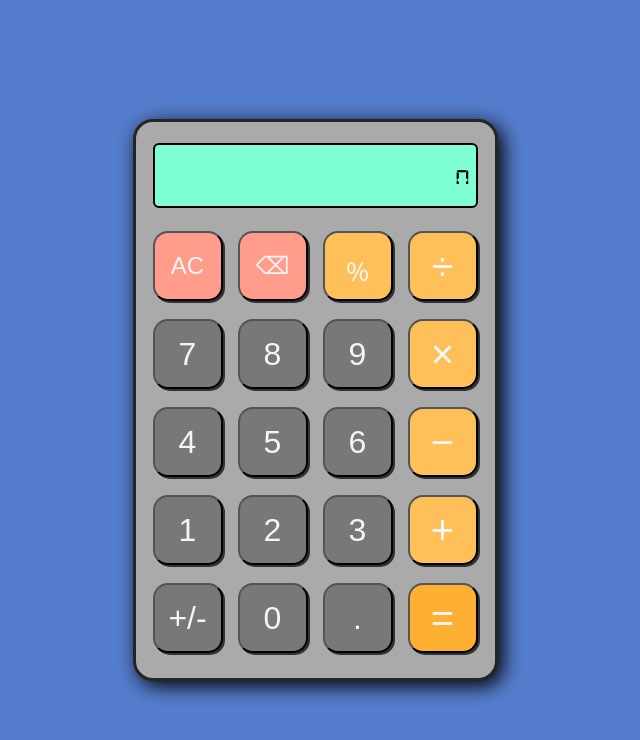
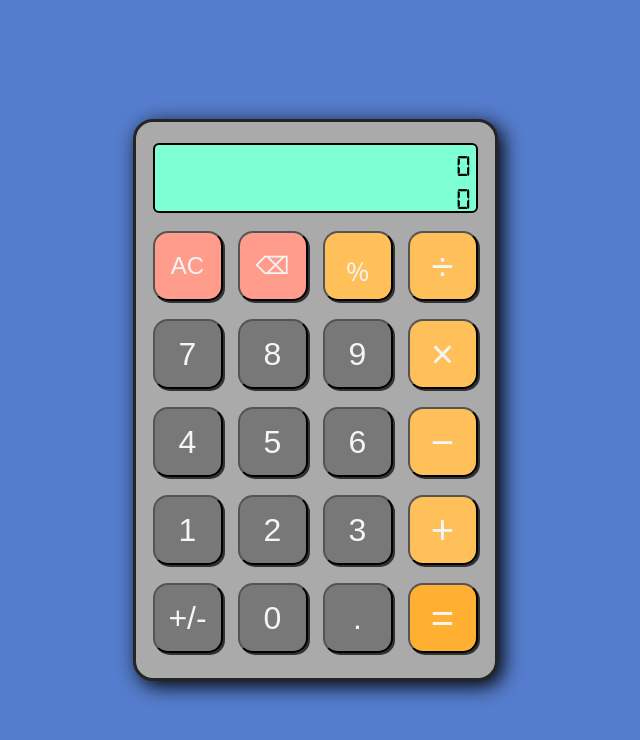
Before and after one commit to Dumin1120/FSW-React-Calculator, a React (Create React App) app: page / in a window 1280 px wide. Shown: the top 740 px of the page, without its empty margins (325-965 px from the left). Built offline with nearby package versions, Linux system fonts and the light colour scheme.

Commit message:
Add last operation history and bug fixes

```diff
--- a/src/components/Calculator.js
+++ b/src/components/Calculator.js
@@ -30,12 +30,61 @@
 import React, { Component } from 'react'
 import CalculatorUI from "./CalculatorUI"
 
+const cleanTrailingZeros = (numStr) => {
+    if (numStr === "ERROR" || numStr.includes("e") || !numStr.includes(".")) return numStr
+    const numArr = numStr.split("")
+    while (("0.").includes(numArr[numArr.length - 1])) {
+        if (numArr.pop() === ".") break
+    }
+    return numArr.join("")
+}
+const getDecimalDigitLength = (numStr) => {
+    if (numStr.includes("e+")) return 0
+    if (numStr.includes("e-")) {
+        const expLength = Math.abs(numStr.split("e")[1])
+        if (!numStr.includes(".")) return expLength
+        const decLength = numStr.split(".")[1].split("e")[0].length
+        return decLength + expLength
+    }
+    if (numStr.includes(".")) return numStr.split(".")[1].length
+    return 0
+}
+const calculateResult = (numOne, numTwo, operator) => {
+    if (numOne === "ERROR" || numTwo === "ERROR") return "ERROR"
+    if (isNaN(numOne) || isNaN(numTwo)) return "NaN"
+    const lengthOne = getDecimalDigitLength(numOne)
+    const lengthTwo = getDecimalDigitLength(numTwo)
+    const maxLength = Math.max(lengthOne, lengthTwo)
+    switch (operator) {
+        case "+": return Number((Number(numOne) + Number(numTwo)).toFixed(maxLength)).toString()
+        case "-": return Number((Number(numOne) - Number(numTwo)).toFixed(maxLength)).toString()
+        case "*": return Number((Number(numOne) * Number(numTwo)).toFixed(lengthOne + lengthTwo)).toString()
+        case "/":
+            if (!Number(numTwo)) return "ERROR"
+            const result = (Number(numOne) / Number(numTwo)).toString()
+            let numStr = result.includes("e") ? result.split("e")[0] : result
+            const decimalLength = numStr.includes(".") ? numStr.split(".")[1].length : 0
+            if (decimalLength < 10 ) return result
+            const lastSecondDigit = numStr.charAt(numStr.length - 2)
+            const lastThirdDigit = numStr.charAt(numStr.length - 3)
+            const lastTwoDigitsRemoved = numStr.slice(0, numStr.length - 2)
+            const addingExtra = (0).toFixed(decimalLength - 3) + 1
+            const extraOpr = numStr[0] === "-" ? "-" : "+"
+            numStr = lastSecondDigit === "0" && lastThirdDigit === "0" ? Number(lastTwoDigitsRemoved).toString()
+                   : lastSecondDigit === "9" && lastThirdDigit === "9" ? calculateResult(lastTwoDigitsRemoved, addingExtra, extraOpr)
+                                                                       : numStr
+            return numStr + (result.includes("e") ? result.slice(result.search("e")) : "")
+        default : return
+    }
+}
+
 export default class Calculator extends Component {
     constructor() {
         super()
         this.state = {
             userKey: null,
             display: "0",
+            history: "0",
             recentNum: null,
             storedNum: null,
             currentOpr: null,
@@ -49,6 +98,7 @@ export default class Calculator extends Component {
         this.setState({
             userKey: null,
             display: "0",
+            history: "0",
             recentNum: null,
             storedNum: null,
             currentOpr: null,
@@ -59,11 +109,10 @@ export default class Calculator extends Component {
         })
     }
     pressKeyDelete = () => {
+        const errorCheck = (numStr) => numStr === "ERROR" || numStr.includes("e") || numStr.includes("Infinity") || isNaN(numStr)
         const deleteLastDigit = (numStr) => {
-            if (numStr === "ERROR" || numStr.includes("e") || numStr.includes("Infinity") || isNaN(numStr)) return numStr
-            if (numStr.length === 1 || (numStr.length === 2 && numStr.charAt(0) === "-") || numStr === "-0.") {
-                return "0"
-            }
+            if (errorCheck(numStr)) return numStr
+            if (numStr.length === 1 || (numStr.length === 2 && numStr.charAt(0) === "-") || numStr === "-0.") return "0"
             return numStr.slice(0, numStr.length - 1)
         }
         const { display, resetDisplay, stage } = this.state
@@ -74,7 +123,7 @@ export default class Calculator extends Component {
                 this.setState({ display: result, resetDisplay: false, stage: 2 })
                 return
             case 5:
-                const stageNum = result === "ERROR" || result.includes("e") || result.includes("Infinity") || isNaN(result) ? 5 : 6
+                const stageNum = errorCheck(result) ? 5 : 6
                 this.setState({ display: result, stage: stageNum })
                 return
             case 3:
@@ -99,11 +148,8 @@ export default class Calculator extends Component {
         const result = setNum(display, userKey)
         switch (stage) {
             case 1:
-                if (resetDisplay) {
-                    this.setState({ display: userKey, resetDisplay: false, stage: 2 })
-                    return
-                }
-            // eslint-disable-next-line
+                if (resetDisplay) return this.setState({ display: userKey, resetDisplay: false, stage: 2 })
+                // eslint-disable-next-line
             case 2:
                 this.setState({ display: result, allClear: false, stage: 2 })
                 return
@@ -130,14 +176,6 @@ export default class Calculator extends Component {
         }
     }
     pressKeyOperator = () => {
-        const cleanTrailingZeros = (numStr) => {
-            if (numStr === "ERROR" || numStr.includes("e") || !numStr.includes(".")) return numStr
-            const numArr = numStr.split("")
-            while (numArr[numArr.length - 1] === "0" || numArr[numArr.length - 1] === ".") {
-                if (numArr.pop() === ".") break
-            }
-            return numArr.join("")
-        }
         const proceedCalculation = (oprOne, oprTwo) => {
             const operators = "*/"
             const oprOnePrec = operators.includes(oprOne) ? 2 : 1
@@ -151,10 +189,7 @@ export default class Calculator extends Component {
                 this.setState({ display: result, currentOpr: userKey, resetDisplay: false, allClear: false, stage: 3 })
                 return
             case 4:
-                if (proceedCalculation(currentOpr, userKey)) {
-                    this.pressKeyEqual()
-                    return
-                }
+                if (proceedCalculation(currentOpr, userKey)) return this.pressKeyEqual()
                 this.setState({ display: result, currentOpr: userKey, storedOpr: currentOpr, stage: 8 })
                 return
             case 2:
@@ -167,10 +202,7 @@ export default class Calculator extends Component {
                 return
             case 8:
             case 10:
-                if (proceedCalculation(storedOpr, userKey)) {
-                    this.pressKeyEqual()
-                    return
-                }
+                if (proceedCalculation(storedOpr, userKey)) return this.pressKeyEqual()
                 this.setState({ display: result, currentOpr: userKey })
                 return
             case 9:
@@ -182,56 +214,14 @@ export default class Calculator extends Component {
         }
     }
     pressKeyEqual = () => {
-        const getDecimalDigitLength = (numStr) => {
-            if (numStr.includes("e+")) return 0
-            if (numStr.includes("e-")) {
-                const expLength = Math.abs(numStr.split("e")[1])
-                if (!numStr.includes(".")) {
-                    return expLength
-                }
-                const decLength = numStr.split(".")[1].split("e")[0].length
-                return decLength + expLength
-            }
-            if (numStr.includes(".")) {
-                return numStr.split(".")[1].length
-            }
-            return 0
-        }
-        const calculateResult = (numOne, numTwo, operator) => {
-            if (numOne === "ERROR" || numTwo === "ERROR") return "ERROR"
-            if (isNaN(numOne) || isNaN(numTwo)) return "NaN"
-            const lengthOne = getDecimalDigitLength(numOne)
-            const lengthTwo = getDecimalDigitLength(numTwo)
-            const longerLength = Math.max(lengthOne, lengthTwo)
-            switch (operator) {
-                case "+": return Number((Number(numOne) + Number(numTwo)).toFixed(longerLength)).toString()
-                case "-": return Number((Number(numOne) - Number(numTwo)).toFixed(longerLength)).toString()
-                case "*": return Number((Number(numOne) * Number(numTwo)).toFixed(lengthOne + lengthTwo)).toString()
-                case "/":
-                    if (!Number(numTwo)) return "ERROR"
-                    const result = (Number(numOne) / Number(numTwo)).toString()
-                    let numStr = result.includes("e") ? result.split("e")[0] : result
-                    const decimalLength = numStr.includes(".") ? numStr.split(".")[1].length : 0
-                    if (decimalLength < 10 ) return result
-                    const lastSecondDigit = numStr.charAt(numStr.length - 2)
-                    const lastThirdDigit = numStr.charAt(numStr.length - 3)
-                    const lastTwoDigitsRemoved = numStr.slice(0, numStr.length - 2)
-                    const addingExtra = (0).toFixed(decimalLength - 3) + 1
-                    const extraOpr = numStr[0] === "-" ? "-" : "+"
-                    numStr = lastSecondDigit === "0" && lastThirdDigit === "0" ? Number(lastTwoDigitsRemoved).toString()
-                           : lastSecondDigit === "9" && lastThirdDigit === "9" ? calculateResult(lastTwoDigitsRemoved, addingExtra, extraOpr)
-                                                                               : numStr
-                    return numStr + (result.includes("e") ? result.slice(result.search("e")) : "")
-                default : return
-            }
-        }
         const { userKey, display, recentNum, storedNum, currentOpr, storedOpr, stage } = this.state
         let result = null
         switch (stage) {
             case 1:
                 return
             case 2:
-                this.setState({ resetDisplay: true, allClear: false, stage: 1 })
+                result = cleanTrailingZeros(display)
+                this.setState({ display: result, resetDisplay: true, allClear: false, stage: 1 })
                 return
             case 5:
             case 6:
@@ -254,8 +244,8 @@ export default class Calculator extends Component {
                     this.setState({ display: result, recentNum: display, stage: 5 })
                     return
                 }
-                const choice = stage === 4 ? result : display
-                this.setState({ display: result, recentNum: choice, currentOpr: userKey, stage: 3 })
+                const recentVal = stage === 4 ? result : display
+                this.setState({ display: result, recentNum: recentVal, currentOpr: userKey, stage: 3 })
                 return
             case 9:
             case 11:
@@ -294,7 +284,7 @@ export default class Calculator extends Component {
     }
     pressKeyDecimal = () => {
         const addDecimalPoint = (numStr) => {
-            if (numStr === "ERROR" || numStr.includes(".") || numStr.includes("e") || numStr.includes("Infinity") || isNaN(numStr)) return numStr
+            if (numStr.includes(".")) return numStr
             return numStr + "."
         }
         const { display, recentNum, stage } = this.state
@@ -307,15 +297,14 @@ export default class Calculator extends Component {
             case 5:
                 this.setState({ display: result, stage: 6 })
                 return
-            case 3:
-            case 7:
-                this.setState({ display: result, recentNum: display, stage: 4 })
-                return
             case 8:
                 this.setState({ display: result, recentNum: display, storedNum: recentNum, stage: 9 })
                 return
+            case 3:
+            case 7:
             case 10:
-                this.setState({ display: result, recentNum: display, stage: 11 })
+                const stageNum = stage === 10 ? 11 : 4
+                this.setState({ display: result, recentNum: display, stage: stageNum })
                 return
             case 2:
             case 4:
@@ -329,7 +318,8 @@ export default class Calculator extends Component {
         }
     }
     pressKeyPercent = () => {
-        const applyPercentage = (numStr) => numStr === "ERROR" || numStr.includes("Infinity") || isNaN(numStr) ? numStr : (Number(numStr) / 100).toString()
+        const errorCheck = (numStr) => numStr === "ERROR" || numStr.includes("Infinity") || isNaN(numStr)
+        const applyPercentage = (numStr) => errorCheck(numStr) ? numStr : calculateResult(numStr, "0.01", "*")
         const { display, recentNum, resetDisplay, stage } = this.state
         const result = applyPercentage(display)
         switch (stage) {
@@ -338,7 +328,7 @@ export default class Calculator extends Component {
                 this.setState({ display: result, resetDisplay: false, stage: 2 })
                 return
             case 5:
-                const stageNum = result === "ERROR" || result.includes("Infinity") || isNaN(result) ? 5 : 6
+                const stageNum = errorCheck(result) ? 5 : 6
                 this.setState({ display: result, stage: stageNum })
                 return
             case 8:
@@ -370,6 +360,7 @@ export default class Calculator extends Component {
     }
     sendUserKey = () => {
         const { userKey } = this.state
+        if (userKey === "=") this.equalSignHistory()
         const others = "cdi=.%"
         if (!others.includes(userKey)) return ("+-*/").includes(userKey) ? this.pressKeyOperator() : this.pressKeyNumber()
         switch (userKey) {
@@ -382,13 +373,57 @@ export default class Calculator extends Component {
             default : return
         }
     }
+    equalSignHistory = () => {
+        const convertToMathOperator = (operator) => {
+            switch (operator) {
+                case "/": return "÷"
+                case "*": return "×"
+                case "-": return "−"
+                default : return "+"
+            }
+        }
+        const { display, recentNum, storedNum, currentOpr, storedOpr, stage } = this.state
+        const result = cleanTrailingZeros(display)
+        const currMathOpr = convertToMathOperator(currentOpr)
+        const storMathOpr = convertToMathOperator(storedOpr)
+        const operationArr = []
+        switch (stage) {
+            case 1:
+            case 2:
+                operationArr.push(result)
+                break
+            case 3:
+                operationArr.push(result, currMathOpr, result)
+                break
+            case 4:
+                operationArr.push(recentNum, currMathOpr, result)
+                break
+            case 5:
+            case 6:
+            case 7:
+                operationArr.push(result, currMathOpr, recentNum)
+                break
+            case 8:
+                operationArr.push(recentNum, storMathOpr, result, currMathOpr)
+                break
+            case 10:
+                operationArr.push(storedNum, storMathOpr, result, currMathOpr)
+                break
+            case 9:
+            case 11:
+                operationArr.push(storedNum, storMathOpr, recentNum, currMathOpr, result)
+                break
+            default:
+                break
+        }
+        this.setState({ history: operationArr.join(" ") + " =" })
+    }
     render() {
         return (
             <CalculatorUI
                 getUserKey={this.getUserKey}
                 formSubmit={this.formSubmit}
-                display={this.state.display}
-                allClear={this.state.allClear}
+                {...this.state}
             />
         )
     }
--- a/src/components/CalculatorUI.css
+++ b/src/components/CalculatorUI.css
@@ -53,23 +53,22 @@ body {
 #calc-n9  { grid-area: n9 }
 #calc-n0  { grid-area: n0 }
 #calc-scr {
-    display: flex;
-    align-items: center;
-    margin: 5px 5px 10px 5px;
+    display: grid;
+    grid-template-rows: 1fr 1fr;
+    margin: 5px;
     border: 2px solid black;
     border-radius: 6px;
     background-color: aquamarine;
+    padding-right: 5px;
 }
-#calc-text-scr {
+.calc-scr-display {
     display: flex;
-    flex-flow: row nowrap;
     justify-content: flex-end;
     align-items: center;
     font-family: "digital7";
     font-size: 1.9em;
-    margin-right: 6px;
     overflow: hidden;
-    width: 100%;
+    white-space: nowrap;
 }
 .calc-btn {
     cursor: pointer;
@@ -88,7 +87,7 @@ body {
 }
 .calc-btn:active {
     color: rgb(207, 207, 207);
-    box-shadow: inset 2px 2px rgb(10, 10, 10)
+    box-shadow: inset 2px 2px rgb(10, 10, 10);
 }
 .mem-btn {
     background-color: rgb(255, 156, 139);
@@ -101,7 +100,7 @@ body {
     color: rgb(243, 214, 214);
 }
 .opr-btn {
-    font-size: 2.5em
+    font-size: 2.5em;
 }
 .opr-btn, .prc-btn {
     background-color: rgb(255, 192, 90);
--- a/src/components/CalculatorUI.js
+++ b/src/components/CalculatorUI.js
@@ -1,7 +1,7 @@
 import React from 'react'
 import "./CalculatorUI.css"
 
-export default function CalculatorUI({ getUserKey, formSubmit, display, allClear }) {
+export default function CalculatorUI({ getUserKey, formSubmit, userKey, display, history, recentNum, storedNum, currentOpr, storedOpr, allClear, stage }) {
     const formatDisplay = (numStr) => {
         if (numStr === "ERROR" || numStr.includes("e") || numStr.includes("Infinity")) return numStr
         const separated = numStr.split(".")
@@ -16,11 +16,56 @@ export default function CalculatorUI({ getUserKey, formSubmit, display, allClear
         separated[0] = grouping
         return separated.join("")
     }
+    const showHistory = () => {
+        if (userKey === "=") return history
+        const convertToMathOperator = (operator) => {
+            switch (operator) {
+                case "/": return "÷"
+                case "*": return "×"
+                case "-": return "−"
+                default : return "+"
+            }
+        }
+        const currMathOpr = convertToMathOperator(currentOpr)
+        const storMathOpr = convertToMathOperator(storedOpr)
+        const operationArr = []
+        switch (stage) {
+            case 4:
+                operationArr.push(recentNum, currMathOpr, display)
+                break
+            case 1:
+            case 2:
+            case 5:
+            case 6:
+                operationArr.push(display)
+                break
+            case 3:
+            case 7:
+                operationArr.push(display, currMathOpr)
+                break
+            case 8:
+                operationArr.push(recentNum, storMathOpr, display, currMathOpr)
+                break
+            case 10:
+                operationArr.push(storedNum, storMathOpr, display, currMathOpr)
+                break
+            case 9:
+            case 11:
+                operationArr.push(storedNum, storMathOpr, recentNum, currMathOpr, display)
+                break
+            default:
+                break
+        }
+        return operationArr.join(" ")
+    }
     return (
         <div className="calculator">
             <form className="calc-interface" onSubmit={formSubmit}>
                 <div id="calc-scr">
-                    <div id="calc-text-scr">
+                    <div className="calc-scr-display">
+                        {showHistory()}
+                    </div>
+                    <div className="calc-scr-display">
                         {formatDisplay(display)}
                     </div>
                 </div>
```
